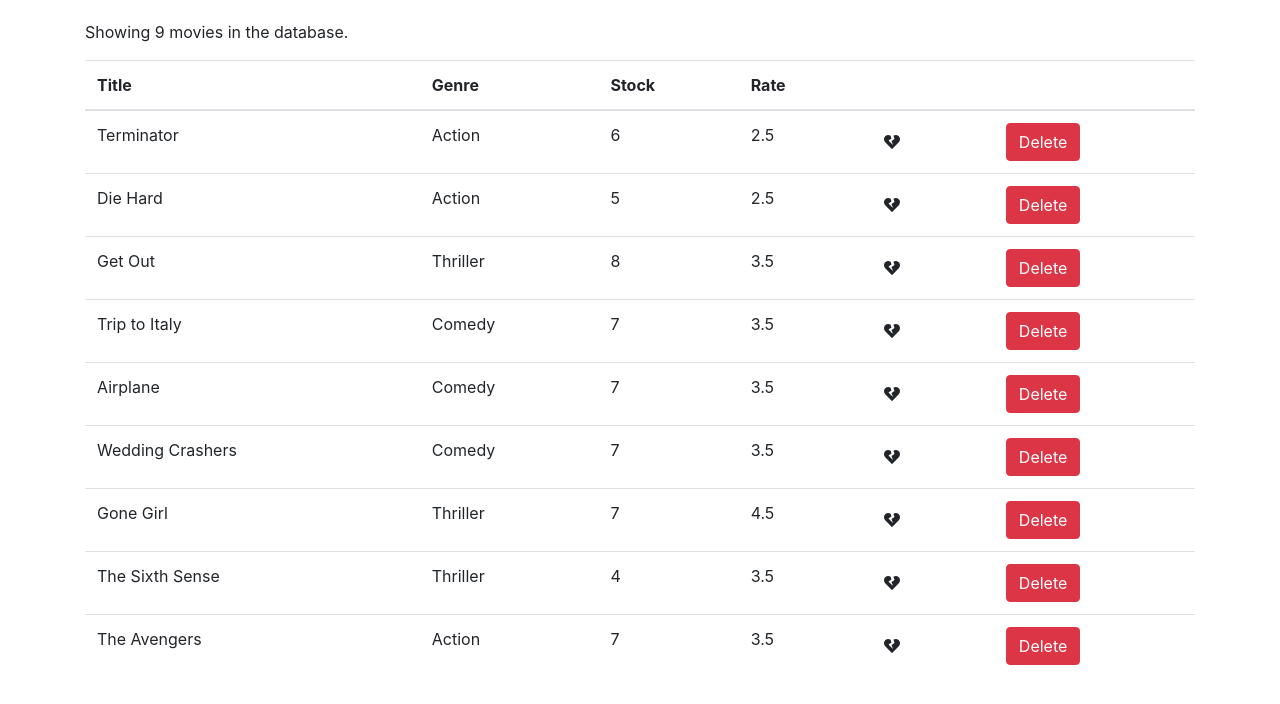
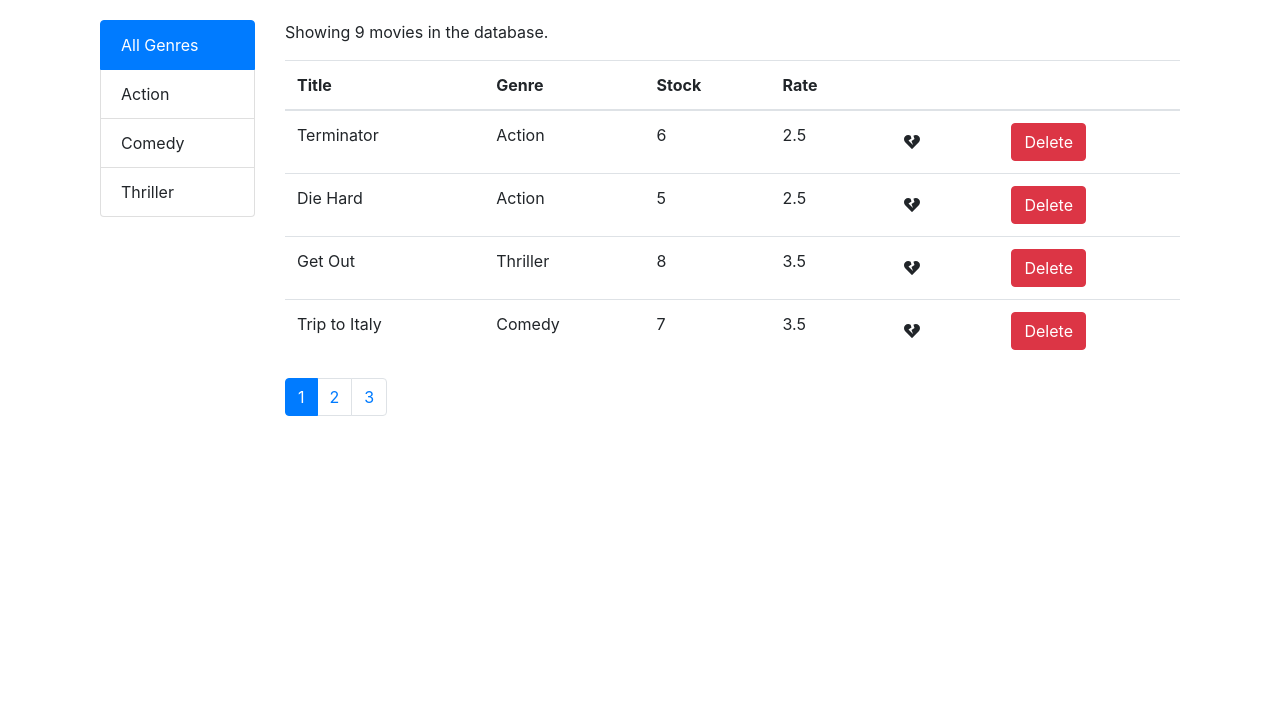
Before and after one commit to roneyyb/Vidly, a React (Create React App) app: page / in a window 1280 px wide. Shown: the top 704 px of the page. Built offline with nearby package versions, Linux system fonts and the light colour scheme.

Commit message:
Filter according to genre

```diff
--- a/package.json
+++ b/package.json
@@ -9,6 +9,9 @@
     "bootstrap": "^4.5.1",
     "cra-template": "1.0.3",
     "font-awesome": "^4.7.0",
+    "loadash": "^1.0.0",
+    "lodash": "^4.17.19",
+    "prop-types": "^15.7.2",
     "react": "^16.13.1",
     "react-dom": "^16.13.1",
     "react-scripts": "3.4.1"
--- a/src/App.js
+++ b/src/App.js
@@ -1,5 +1,5 @@
 import React, {Component} from "react";
-import TableComponent from "./tableComponent";
+import TableComponent from "./components/tableComponent";
 import "./App.css";
 
 class App extends Component {
--- /dev/null
+++ b/src/components/fakeGenreService.js
@@ -0,0 +1,10 @@
+export const genres = [
+           {_id: "5b21ca3eeb7f6fbccd471819", name: "All Genres"},
+           {_id: "5b21ca3eeb7f6fbccd471818", name: "Action"},
+           {_id: "5b21ca3eeb7f6fbccd471814", name: "Comedy"},
+           {_id: "5b21ca3eeb7f6fbccd471820", name: "Thriller"},
+       ];
+
+export function getGenres() {
+  return genres.filter(g => g);
+}
--- /dev/null
+++ b/src/components/genreContainer.js
@@ -0,0 +1,41 @@
+import React, {Component} from "react";
+import PropTypes from "prop-types";
+
+class GenreContainer extends Component {
+    render() {
+        const {genreList, selectedGenre, changeGenre} = this.props;
+        return (
+                <ul className="list-group">
+                    {genreList.map((genre) => {
+                        let className = "list-group-item";
+                        if (genre.name === selectedGenre) {
+                            className += " active";
+                        }
+                        return (
+                            <li
+                                key={genre._id}
+                                className={className}
+                                onClick={() => {
+                                    changeGenre(genre.name);
+                                }}
+                            >
+                                {genre.name}
+                            </li>
+                        );
+                    })}
+                </ul>
+        );
+    }
+}
+
+GenreContainer.propTypes = {
+    genreList: PropTypes.array.isRequired,
+    selectedGenre: PropTypes.string.isRequired,
+    changeGenre: PropTypes.func.isRequired,
+};
+
+// GenreContainer.defaultProps = {
+
+// }
+
+export default GenreContainer;
--- /dev/null
+++ b/src/components/paginationComponents.jsx
@@ -0,0 +1,51 @@
+import React, {Component} from "react";
+import _ from "lodash";
+import PropTypes from 'prop-types';
+
+class Pagination extends Component {
+    state = {};
+
+    renderPageComponent = () => {
+        const {changePage, totalPage, currentPage} = this.props;
+
+        if (totalPage === 1) {
+            return null;
+        }
+        const pageList = _.range(1, totalPage + 1);
+
+        return pageList.map((page) => {
+            let pageClass = "page-item";
+            if (page === currentPage) {
+                pageClass += " active";
+            }
+            return (
+                <li className={pageClass} key={page}>
+                    <button
+                        className="page-link sm"
+                        onClick={() => {
+                            changePage(page);
+                        }}
+                    >
+                        {page}
+                    </button>
+                </li>
+            );
+        });
+    };
+
+    render() {
+        return (
+            <nav aria-label="Page navigation example">
+                <ul className="pagination">{this.renderPageComponent()}</ul>
+            </nav>
+        );
+    }
+}
+
+Pagination.propTypes = {
+    totalPage: PropTypes.number.isRequired,
+    currentPage: PropTypes.number.isRequired,
+    changePage: PropTypes.func.isRequired
+};
+
+export default Pagination;
--- /dev/null
+++ b/src/components/tableComponent.jsx
@@ -0,0 +1,116 @@
+import React, {Component} from "react";
+import { getMovies } from "./fakeMovieService";
+import { getGenres } from "./fakeGenreService";
+import EachRow from "./eachRow";
+import Pagination from "./paginationComponents";
+import GenreContainer from "./genreContainer";
+import { paginate } from "./utils";
+
+class TableComponent extends Component {
+
+    constructor(props) {
+        super(props);
+
+
+        this.state = {
+            movies: [],
+            genreList: []   ,
+            currentPage: 1,
+            moviesPerPage: 4,
+            totalPage: 3,
+            renderMovies: [],
+            selectedGenre:"All Genres"
+        };
+    }
+
+    deleteMovie = (id) => {
+        const movies = this.state.movies.filter((movie) => movie._id !== id);
+        this.setState({movies});
+    };
+
+    componentDidMount() {
+        const movies = getMovies();
+        this.setState({ totalPage: Math.ceil(movies.length / 4), movies, genreList:getGenres()});
+    }
+
+    changePage = (currentPage) => {
+        this.setState({currentPage});
+    };
+
+    renderMovies(moviesOnPage) {
+        if (moviesOnPage.length === 0) {
+            return <p>No Movies to show on this page</p>;
+        }
+        return moviesOnPage.map((movie, index) => (
+            <EachRow
+                key={movie._id}
+                movie={movie}
+                deleteMovie={this.deleteMovie}
+            />
+        ));
+    }
+
+    renderTable() {
+        const { moviesPerPage, currentPage, movies, selectedGenre } = this.state;
+        var items = [...movies];
+        if (selectedGenre !== "All Genres") {
+            items = items.filter((item) => item.genre.name === selectedGenre);
+        }
+        const moviesOnPage = paginate(items, currentPage, moviesPerPage);
+
+        return (
+            <div>
+                <p>Showing {items.length} movies in the database.</p>
+                <table className="table">
+                    <thead>
+                        <tr>
+                            <th>Title</th>
+                            <th>Genre</th>
+                            <th>Stock</th>
+                            <th>Rate</th>
+                            <th></th>
+                            <th></th>
+                        </tr>
+                    </thead>
+                    <tbody>{this.renderMovies(moviesOnPage)}</tbody>
+                </table>
+            </div>
+        );
+    }
+
+    changeGenre = (selectedGenre) => {
+        this.setState({ selectedGenre });
+    }
+
+    render() {
+        const { length: movieCount } = this.state.movies;
+        const { totalPage, currentPage, selectedGenre, genreList } = this.state;
+
+        if (movieCount === 0)
+            return <p> There are no movies in the database</p>;
+
+        return (
+            <div className="container">
+                <div className="row">
+                    <div className="col-2">
+                        <GenreContainer
+                            selectedGenre={selectedGenre}
+                            genreList={genreList}
+                            changeGenre={this.changeGenre}
+                        />
+                    </div>
+                    <div className="col">
+                        {this.renderTable()}
+                        <Pagination
+                            changePage={this.changePage}
+                            totalPage={totalPage}
+                            currentPage={currentPage}
+                        />
+                    </div>
+                </div>
+            </div>
+        );
+    }
+}
+
+export default TableComponent;
--- /dev/null
+++ b/src/components/utils/index.js
@@ -0,0 +1,3 @@
+import paginate from "../utils/pagination";
+
+export { paginate };
--- /dev/null
+++ b/src/components/utils/pagination.js
@@ -0,0 +1,6 @@
+import _ from 'lodash';
+
+export default function paginate(items, pageNumber, pageSize) {
+    const startIndex = (pageNumber - 1) * pageSize;
+    return _(items).slice(startIndex).take(pageSize).value();
+}
--- a/src/fakeGenreService.js
+++ /dev/null
@@ -1,9 +0,0 @@
-export const genres = [
-  { _id: "5b21ca3eeb7f6fbccd471818", name: "Action" },
-  { _id: "5b21ca3eeb7f6fbccd471814", name: "Comedy" },
-  { _id: "5b21ca3eeb7f6fbccd471820", name: "Thriller" }
-];
-
-export function getGenres() {
-  return genres.filter(g => g);
-}
--- a/src/tableComponent.jsx
+++ /dev/null
@@ -1,48 +0,0 @@
-import React, { Component } from 'react';
-import { getMovies } from "./fakeMovieService";
-import EachRow from "./eachRow";
-class TableComponent extends Component {
-    state = {
-        movies: getMovies()
-    }
-
-    renderMovies() {
-            return this.state.movies.map((movie, index) => (
-                <EachRow key={movie._id} movie={movie} deleteMovie={this.deleteMovie}/>
-            ));
-    }
-
-    deleteMovie = (id) => {
-        const movies = this.state.movies.filter(movie => movie._id !== id);
-        this.setState({ movies });
-    }
-
-    render() {
-
-        const { length: movieCount } = this.state.movies;
-
-        if (movieCount === 0)
-            return <p> There are no movies in the database</p>;
-
-        return (
-            <React.Fragment>
-                <p>Showing {movieCount} movies in the database.</p>
-                <table className="table">
-                    <thead>
-                        <tr>
-                            <th>Title</th>
-                            <th>Genre</th>
-                            <th>Stock</th>
-                            <th>Rate</th>
-                            <th></th>
-                            <th></th>
-                        </tr>
-                    </thead>
-                    <tbody>{this.renderMovies()}</tbody>
-                </table>
-            </React.Fragment>
-        );
-    }
-}
-
-export default TableComponent;
```
Also changed, not shown: src/components/eachRow.js (line endings or trailing spaces), src/components/fakeMovieService.js (renamed from src/fakeMovieService.js), 1 other file (tests, documents, lock files or other folders).
